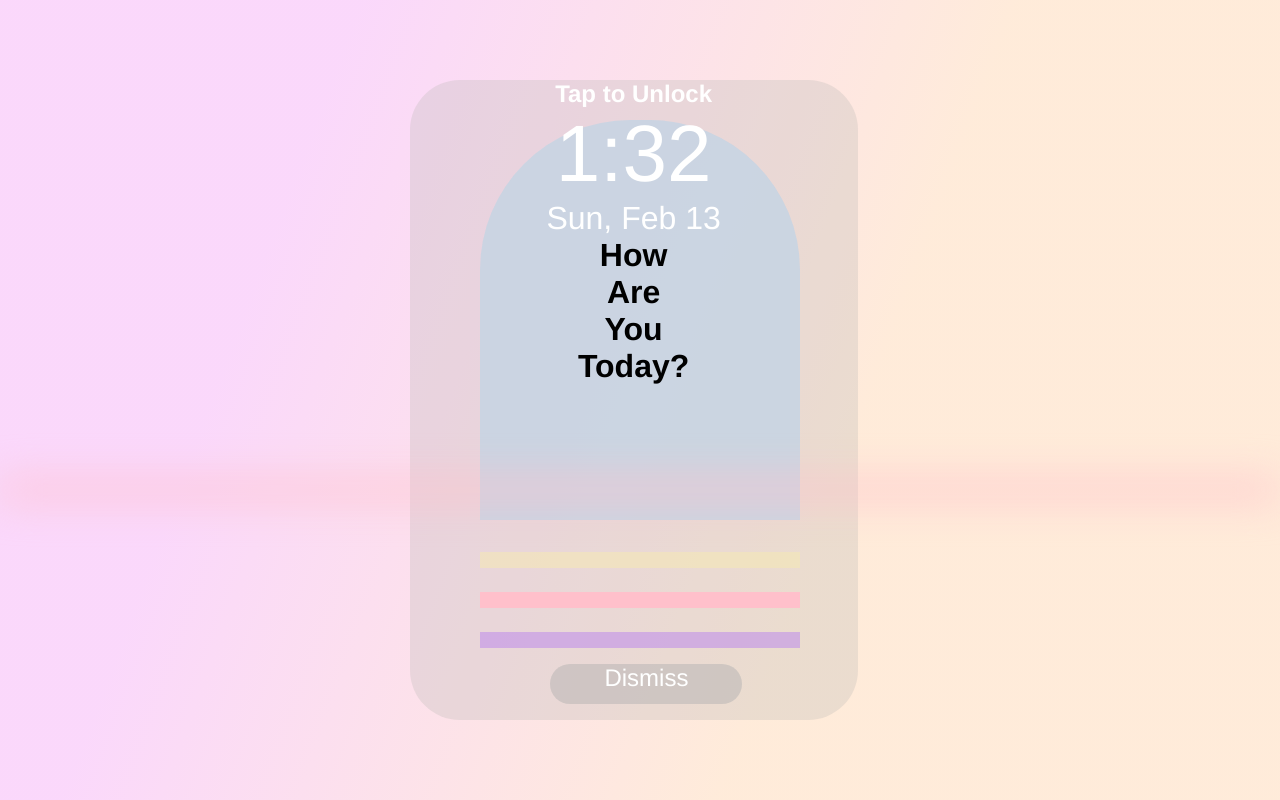
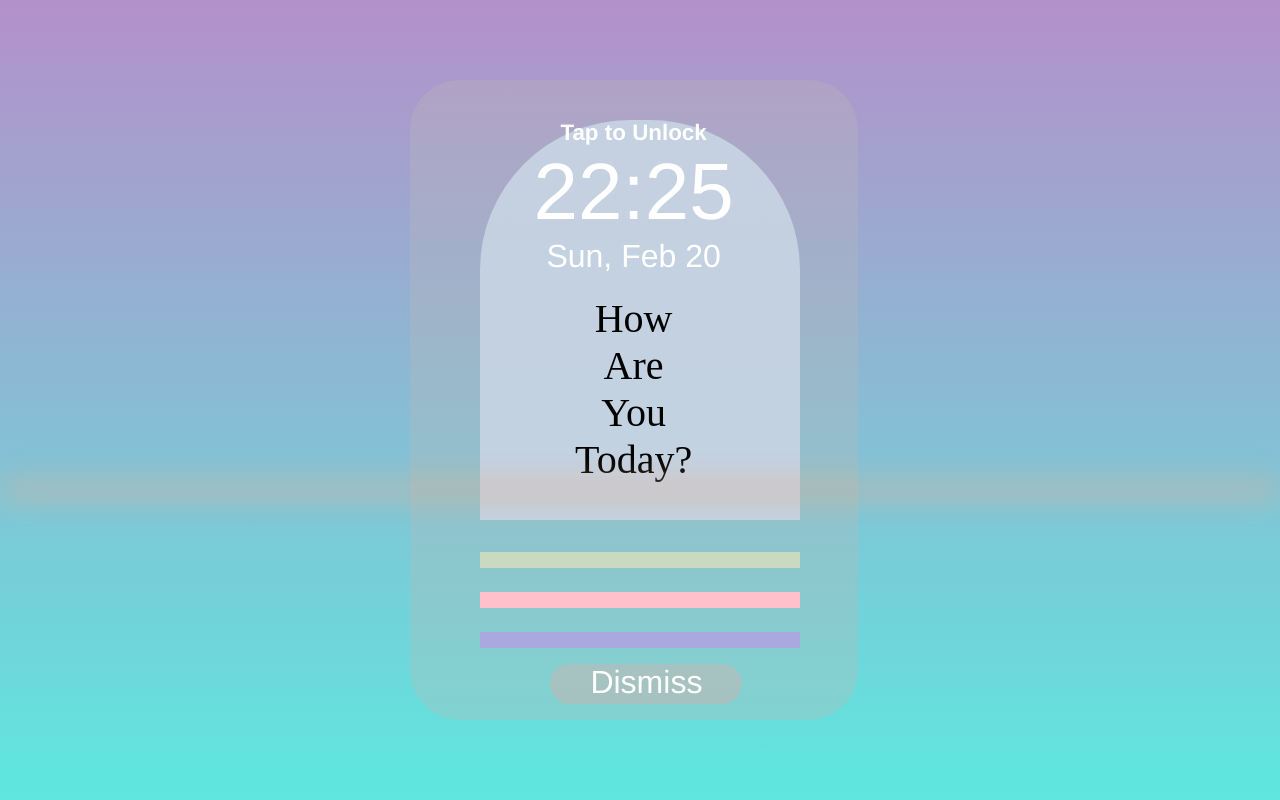
Before and after one commit to JagunP/landing-page, a plain HTML site: page index.html in a window 1280 px wide. Drawn offline with Linux system fonts and the light colour scheme; a web font is replaced by a local one.

Commit message:
pre thoughts

```diff
--- a/index.html
+++ b/index.html
@@ -1,13 +1,12 @@
 <title>Landing Page </title>
+
+<link href='https://fonts.googleapis.com/css?family=Frijole' rel='stylesheet'>
 
 <style>
   body{
-    /*have colors change as animation bounces*/
-/*    datae gets smaller as time(countdown) increases  */
-/* 	background: rgba(87, 44, 7, 0.9); */
-    background: linear-gradient(110.5deg, rgba(248, 196, 249, 0.66) 22.8%, rgba(253, 122, 4, 0.15) 64.6%);
-/*     dark brown */
+		background: linear-gradient(to top, #5ee7df 0%, #b490ca 100%);
   }
+
   .font-time{
 		color: white;
   	font-size: 5em;
@@ -24,27 +23,26 @@
 
   .font-d{
     color: white;
-  	font-size: 1.5em;
+  	font-size: 2em;
   	font-family: Helvetica, sans-serif;
 		text-align: center;
   }
 
   .font-un{
    	color: white;
-  	font-size: 1.5em;
+  	font-size: 1.4em;
   	font-family: Helvetica, sans-serif;
   	font-weight: bold;
 		text-align: center;
-  	padding-top: 40px;
   }
 
   .font-new{
    	color: black;
-  	font-size: 2em;
-  	font-family: Helvetica, sans-serif;
-  	font-weight: bold;
+/*     font-family: 'Flavors'; */
+    font-family: 'Frijole';
+    font-size: 2.5em;
 		text-align: center;
-  	padding-top: 40px;
+    padding-top: 20px;
   }
 
   .rect{
@@ -62,7 +60,6 @@
     border-radius: 150px 150px 0 0;
     transform: translate(-50%, -50%);
 		background: rgba(204, 223, 246, 0.9);
-/*     blue */
   }
 
   @keyframes popup {
@@ -136,17 +133,10 @@
   }
 
   @keyframes upDown {
-    0% { top: 0%;}
-    100% { top: calc(100% - 2vh); }
-  }
-
-  @keyframes colorChange {
-    100% { background-color: pink;
-      filter: blur(20px);
-}
-    0% { background-color: pink;
-      filter: blur(20px);
-}
+    0% { top: 0%;
+      	 filter: blur(15px);}
+    100% { top: calc(100% - 2vh);
+      		filter: blur(15px);}
   }
 
   .strokeAni{
@@ -158,36 +148,59 @@
     transform: translate(-50%, -50%);
 		background: rgba(236, 174, 141, 0.6);
 
-    animation-name: upDown, colorChange;
-    animation-duration: 8s, 5s;
-    animation-delay: 0s, 0s;
+    animation-name: upDown;
+    animation-duration: 8s;
+    animation-delay: 0s;
     animation-iteration-count: infinite;
-    animation-timing-function: linear, linear;
-    animation-direction: alternate, alternate;
+    animation-timing-function: linear;
+    animation-direction: alternate;
   }
 
 </style>
-
 
 <!-- change to time.now and date now -->
 <div class="rect"></div>
 <div class="semicircle"></div>
 <div class="phone", align=center>
-<!--   /*padding?*/ -->
-	<span class="font-un",padding-top=30%>Tap to Unlock<br></span>
-	<span class="font-time">1:32<br></span>
-	<span class="font-date">Sun, Feb 13<br></span>
-<!-- padding??   -->
-  <span class="font-new">How<br>Are<br>You<br>Today?</span>
-
-<!--  rotate the emphasization of the "how are you today"  -->
+	<div class="font-un", style="padding-top: 40px">
+    Tap to Unlock
+  </div>
+	<div class="font-time", id="time"></div>
+	<div class="font-date", id="date"></div>
+  <div class="font-new">
+    How<br>
+    Are<br>
+    You<br>
+    Today?
+  </div>
 </div>
 <div class="strokes"></div>
 <div class="stroke1"></div>
 <div class="stroke2"></div>
 <div class="dismiss", align=center>
-	<span class="font-d">Dismiss</span>
-<!--   padding? -->
+	<span class="font-d">
+    Dismiss
+  </span>
 </div>
 <div class="strokeAni"></div>
-<!-- <span class=font-date,align=bottom>0:00</span> -->
+
+<script>
+	const dt = new Date();
+  const wd = ['Sun', 'Mon', 'Tue', 'Wed', 'Thur', 'Fri', 'Sat'];
+	const m = [ 'Jan', 'Feb', 'Mar', 'Apr', 'May', 'Jun', 'Jul', 'Aug', 'Sept', 'Oct', 'Nov', 'Dec'];
+  const month = m[dt.getMonth()];
+  const weekday = wd[dt.getDay()];
+  const day = dt.getDate();
+  const hora = dt.getHours();
+  const mins = ['00', '01', '02', '03', '04', '05', '06', '07' ,'08', '09', '10',
+               '11', '12', '13', '14', '15', '16', '17', '18', '19' , '20',
+               '21', '22', '23', '24', '25', '26', '27', '28', '29', '30',
+               '31', '32', '33', '34', '35', '36', '37', '38', '39', 40,
+               '41', '42', '43', '44', '45', '46', '47', '48', '49', '50',
+               '51', '52', '53', '54', '55', '56', '57', '58', '59']
+  const min = mins[dt.getMinutes()];
+  const ele = document.querySelector('#date');
+  ele.textContent = `${weekday}, ${month} ${day}`;
+  const elem = document.querySelector('#time');
+  elem.textContent = `${hora}:${min}`;
+</script>
```
